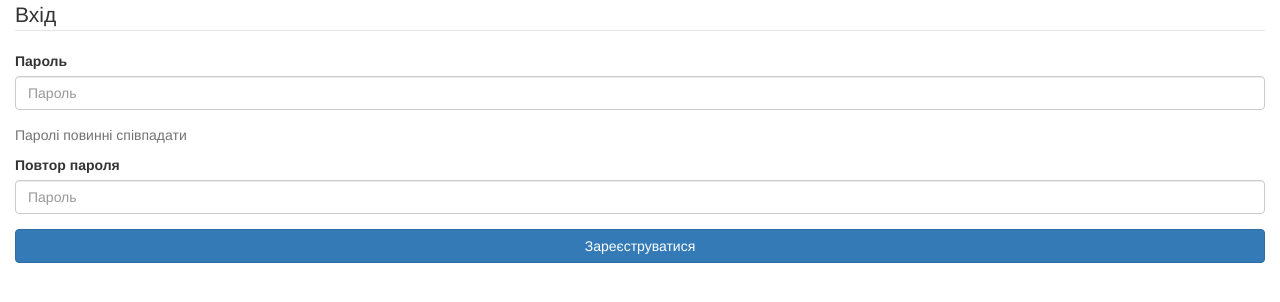
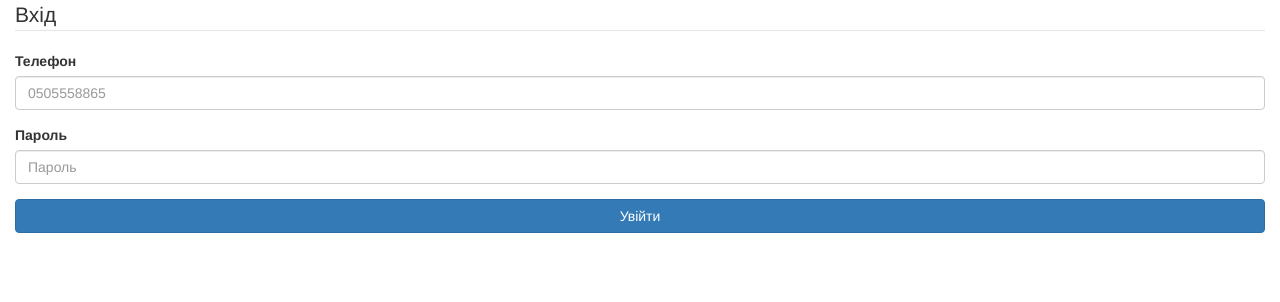
Before and after one commit to DmitriyKozyatinskiy/SOS, a plain HTML site: page html/login/login.html in a window 1280 px wide. Drawn offline with Linux system fonts and the light colour scheme.

Commit message:
Fix login page

```diff
--- a/html/login/login.html
+++ b/html/login/login.html
@@ -21,16 +21,16 @@
         <fieldset>
             <legend>Вхід</legend>
             <div class="form-group js-password-field">
+                <label for="js-phone">Телефон</label>
+                <input type="tel" class="form-control" id="js-phone" placeholder="0505558865" required>
+            </div>
+
+            <div class="form-group js-password-field">
                 <label for="js-password">Пароль</label>
                 <input type="password" class="form-control" id="js-password" placeholder="Пароль" required>
             </div>
-            <span class="help-block js-password-error">Паролі повинні співпадати</span>
-            <div class="form-group js-password-field">
-                <label for="js-password">Повтор пароля</label>
-                <input type="password" class="form-control" id="js-password-repeat" placeholder="Пароль" required>
-            </div>
 
-            <button type="submit" class="btn btn-primary width100">Зареєструватися</button>
+            <button type="submit" class="btn btn-primary width100">Увійти</button>
         </fieldset>
     </form>
 </main>
```
